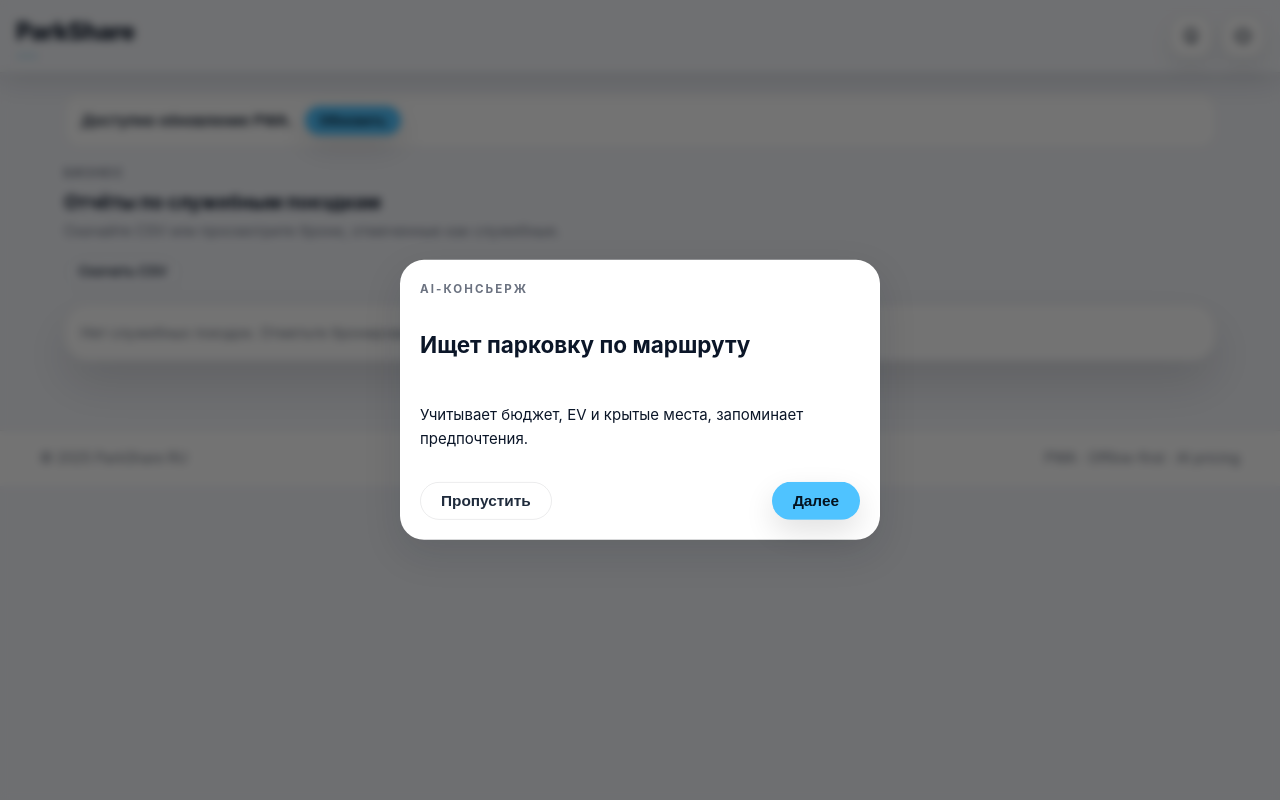
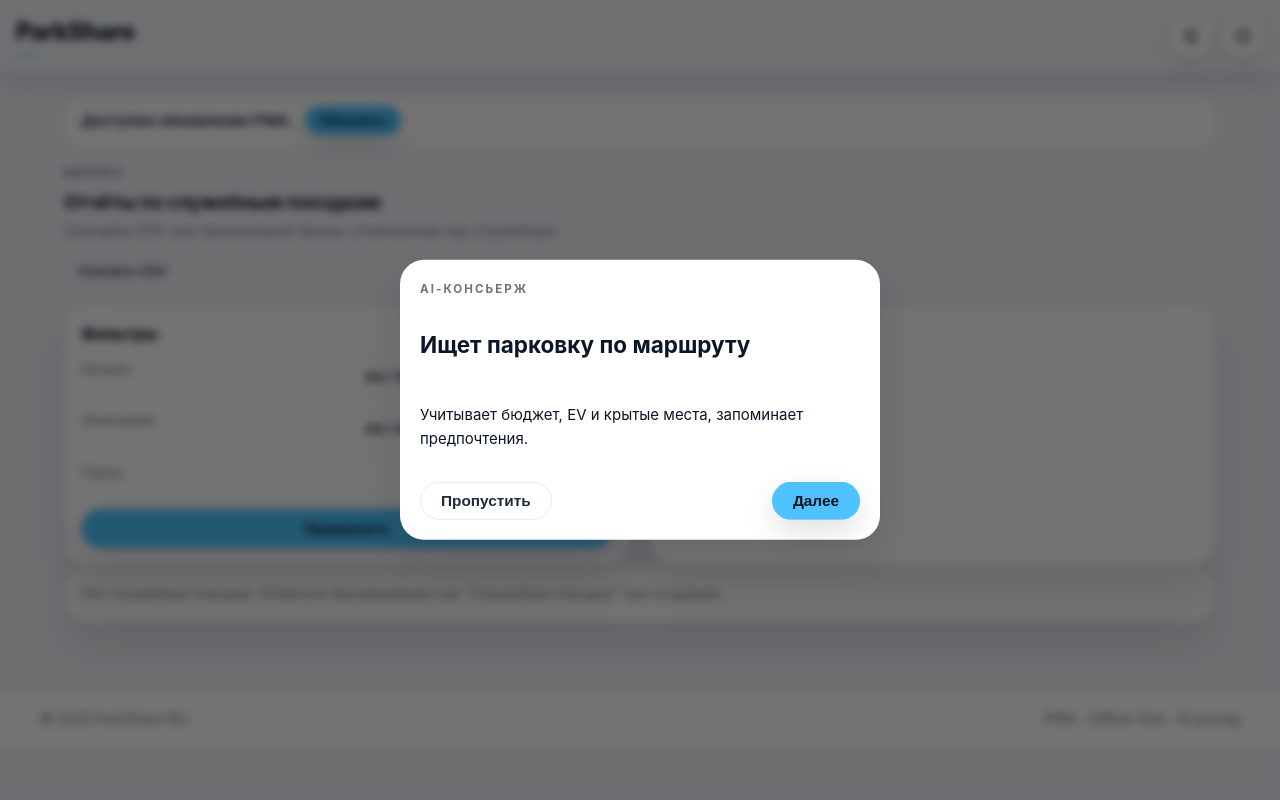
Before and after one commit to sult2007/parkshare_ru_part1, a Django app: template templates/parking/business_reports.html in a window 1280 px wide. Run offline with Django 5.2, Linux system fonts and the light colour scheme; the template is opened without the code that fills it, so the values that code supplies are empty.

Commit message:
v4_beta5

```diff
--- a/templates/parking/business_reports.html
+++ b/templates/parking/business_reports.html
@@ -12,6 +12,37 @@
         <div class="ps-section-actions">
             <a class="ps-btn ps-btn-ghost ps-btn-sm" href="?export=csv">Скачать CSV</a>
         </div>
+    </div>
+
+    <div class="ps-grid ps-grid--gap-lg ps-grid--2col">
+        <article class="ps-card ps-card--elevated">
+            <div class="ps-card-header"><h2 class="ps-card-title">Фильтры</h2></div>
+            <form class="ps-card-body ps-card-body--spacing-lg" method="get">
+                <div class="ps-form-row ps-form-row--inline">
+                    <label class="ps-form-label">Начало</label>
+                    <input class="ps-input" type="date" name="start" value="{{ filters.start }}">
+                </div>
+                <div class="ps-form-row ps-form-row--inline">
+                    <label class="ps-form-label">Окончание</label>
+                    <input class="ps-input" type="date" name="end" value="{{ filters.end }}">
+                </div>
+                <div class="ps-form-row ps-form-row--inline">
+                    <label class="ps-form-label">Город</label>
+                    <input class="ps-input" type="text" name="city" value="{{ filters.city }}">
+                </div>
+                <div class="ps-form-actions">
+                    <button class="ps-btn ps-btn-primary ps-btn-full" type="submit">Применить</button>
+                </div>
+            </form>
+        </article>
+        <article class="ps-card ps-card--elevated">
+            <div class="ps-card-header"><h2 class="ps-card-title">Итоги</h2></div>
+            <div class="ps-card-body">
+                <div class="ps-list-title">Всего бронирований: {{ total_count|default:0 }}</div>
+                <div class="ps-list-title">Общая длительность: {{ total_duration|default:0 }} ч</div>
+                <div class="ps-list-title">Общая сумма: {{ total_cost|default:0 }} ₽</div>
+            </div>
+        </article>
     </div>
 
     <div class="ps-card ps-card--elevated">
```
Also changed, not shown: backend/tests/test_billing_modes.py (+33 -0 lines), backend/tests/test_business_reports.py (added, +54 -0 lines), parking/models.py (+20 -2 lines), parking/views.py (+33 -3 lines).
